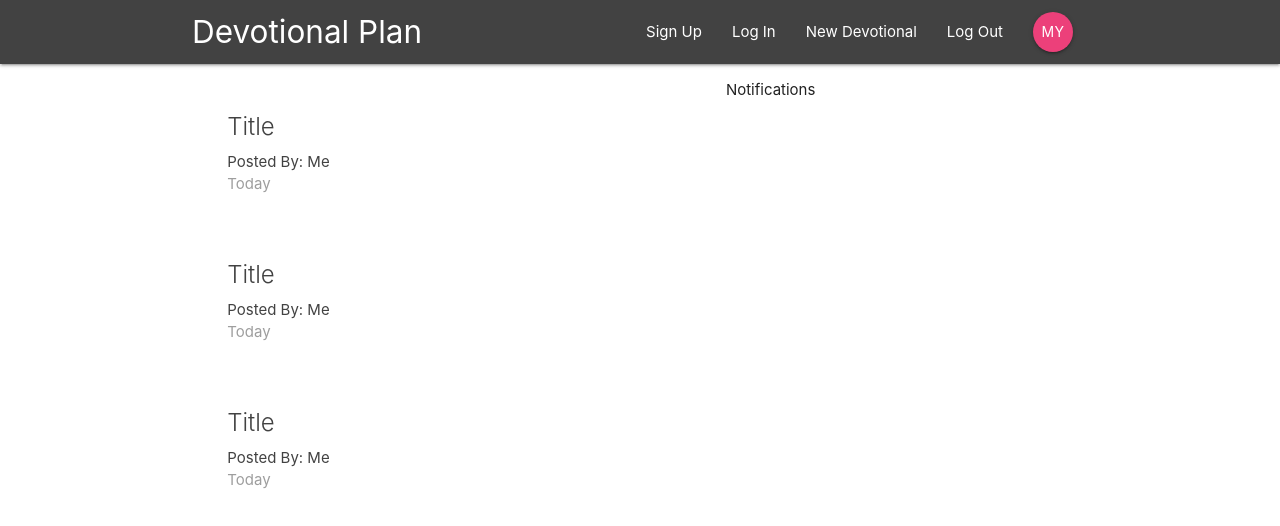
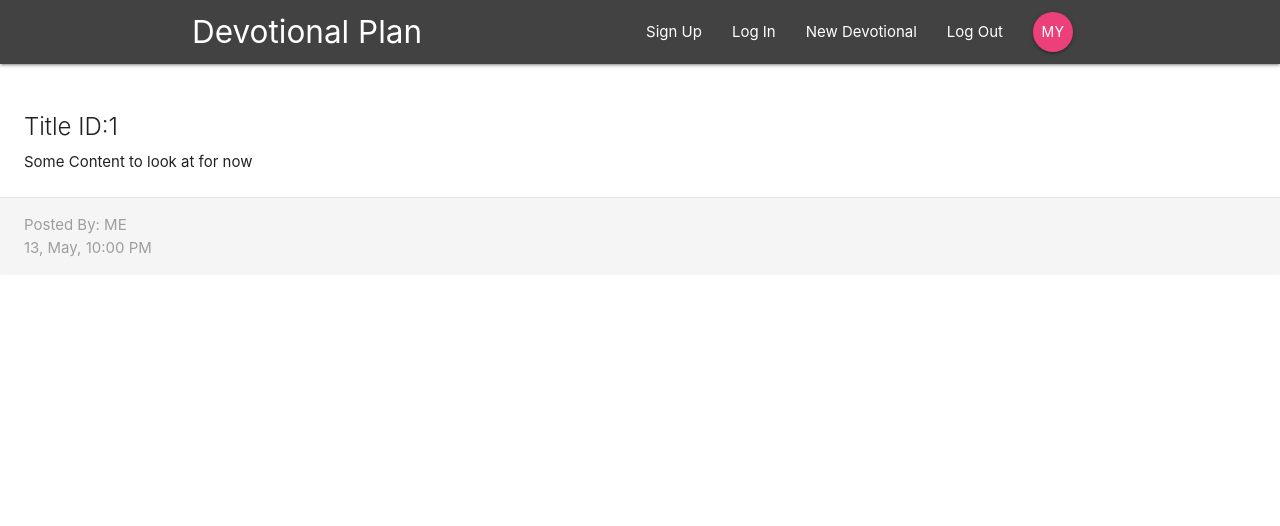
Before and after one commit to mylesz123/prayer-devotionals, a React (Create React App) app: page /devotional/1 in a window 1280 px wide. Shown: the top 526 px of the page. Built offline with nearby package versions, Linux system fonts and the light colour scheme.

Commit message:
add new route to select individual devotionals

```diff
--- a/src/Components/App.js
+++ b/src/Components/App.js
@@ -3,6 +3,7 @@ import { BrowserRouter, Switch, Route } from 'react-router-dom';
 
 import Navbar from "./layout/Navbar";
 import Dashboard from './dashboard/Dashboard';
+import DevotionalDetails from './devotionals/DevotionalDetails';
 
 function App() {
   return (
@@ -10,7 +11,8 @@ function App() {
       <div className="App">
         <Navbar />
         <Switch>
-          <Route path="/" component={Dashboard} />
+          <Route exact path="/" component={Dashboard} />
+          <Route path="/devotional/:id" component={DevotionalDetails} />
         </Switch>
       </div>
     </BrowserRouter>
--- a/src/Components/devotionals/DevotionalDetails.jsx
+++ b/src/Components/devotionals/DevotionalDetails.jsx
@@ -0,0 +1,22 @@
+import React from 'react'
+
+export default function DevotionalDetails(props) {
+    const id = props.match.params.id;
+
+    return (
+        <div className=" continer section devotional-details">
+            <div className="card z-depth-0">
+                <div className="card-content">
+                    <span className="card-title">Title ID:{id}</span>
+                    <p>Some Content to look at for now</p>
+                </div>
+
+                <div className="card-action grey lighten-4 grey-text">
+                    <div>Posted By: ME</div>
+                    <div>13, May, 10:00 PM</div>
+                </div>
+
+            </div>
+        </div>
+    )
+}
--- a/src/Components/devotionals/DevotionalSummary.jsx
+++ b/src/Components/devotionals/DevotionalSummary.jsx
@@ -0,0 +1,15 @@
+import React from 'react'
+
+export default function DevotionalSummary() {
+    return (
+        <div className="card z-depth-0 devotional-summary">
+            <div className="card-content grey-text text-darken-3">
+                <span className="card-title">
+                    Title
+                    </span>
+                <p>Posted By: Me</p>
+                <p className="grey-text">Today</p>
+            </div>
+        </div>
+    )
+}
--- a/src/Components/devotionals/DevotionalsList.jsx
+++ b/src/Components/devotionals/DevotionalsList.jsx
@@ -1,37 +1,12 @@
-import React from 'react'
+import React from 'react';
+import DevotionalSummary from './DevotionalSummary';
 
 export default function DevotionalsList() {
     return (
         <div className=" devotional-list section">
-
-            <div className="card z-depth-0 devotional-summary">
-                <div className="card-content grey-text text-darken-3">
-                    <span className="card-title">
-                        Title
-                    </span>
-                    <p>Posted By: Me</p>
-                    <p className="grey-text">Today</p>
-                </div>
-            </div>
-            <div className="card z-depth-0 devotional-summary">
-                <div className="card-content grey-text text-darken-3">
-                    <span className="card-title">
-                        Title
-                    </span>
-                    <p>Posted By: Me</p>
-                    <p className="grey-text">Today</p>
-                </div>
-            </div>
-            <div className="card z-depth-0 devotional-summary">
-                <div className="card-content grey-text text-darken-3">
-                    <span className="card-title">
-                        Title
-                    </span>
-                    <p>Posted By: Me</p>
-                    <p className="grey-text">Today</p>
-                </div>
-            </div>
-
+            <DevotionalSummary />
+            <DevotionalSummary />
+            <DevotionalSummary />
         </div>
     )
 }
```
